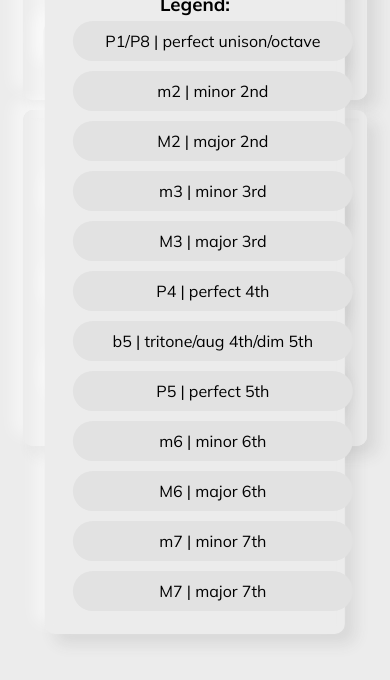
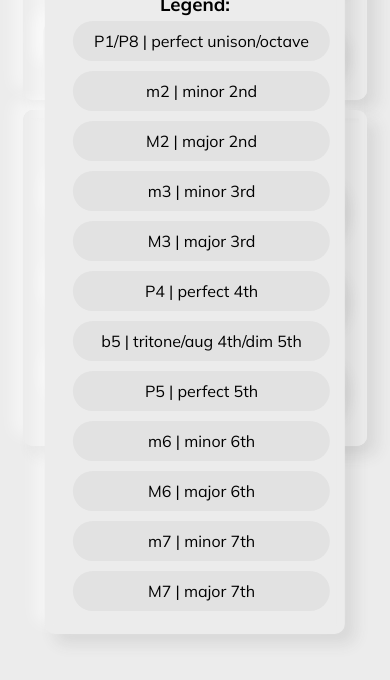
Before and after one commit to chrisratsabout/interval-trainer, a plain HTML site: page index.html in a window 390 px wide. Both pictures are taken after a click on the button 312 px from the left and 193 px from the top of the page. Shown: the part 146-826 px from the top of the page. Drawn offline with Linux system fonts and the light colour scheme; a web font is replaced by a local one.

Commit message:
Fix note-pill mobile view width

```diff
--- a/styles.css
+++ b/styles.css
@@ -229,4 +229,8 @@ body {
     .modal {
         width: 77vw;
     }
+
+    .note-pill {
+        width: 66vw;
+    }
 }
```
